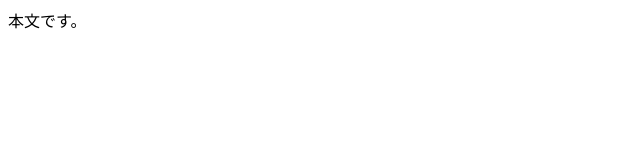
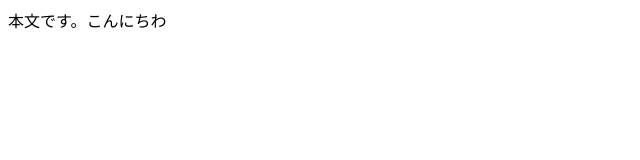
Before and after one commit to Y-oshi06/MyFirstSTS, a plain HTML site: page index.html in a window 1280 px wide. Shown: the full height of the page, 0-640 px from the left. Drawn offline with Linux system fonts and the light colour scheme.

```diff
--- a/index.html
+++ b/index.html
@@ -5,6 +5,6 @@
 <title>タイトル</title>
 </head>
 <body>
-本文です。
+本文です。こんにちわ
 </body>
 </html>
```
